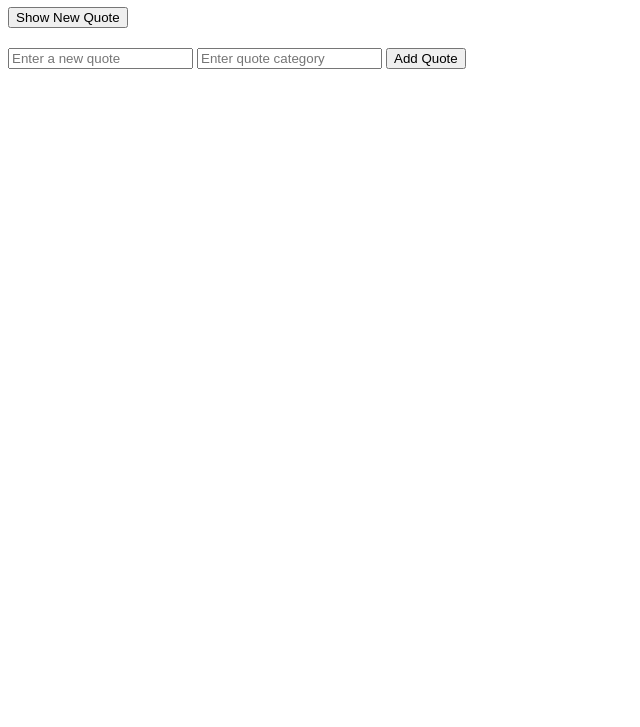
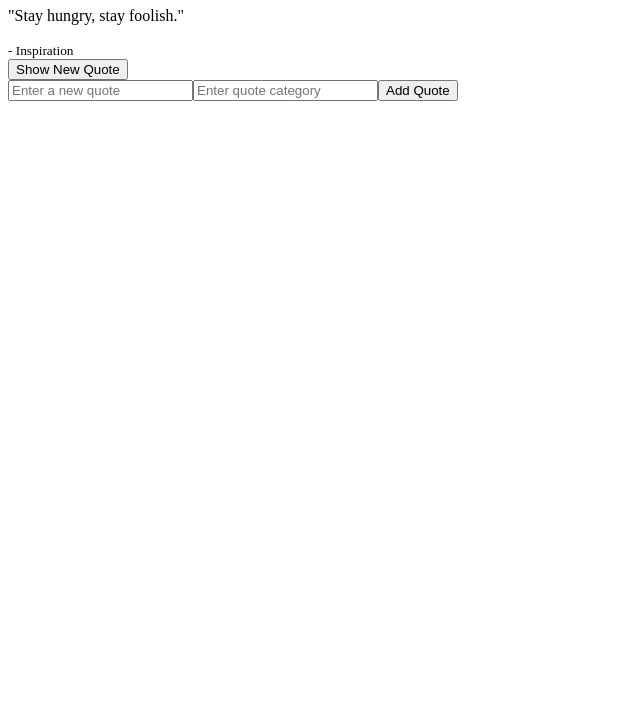
Before and after one commit to kibetdavis/alx_fe_javascript, a plain HTML site: page dom-manipulation/index.html in a window 1280 px wide. Shown: the part 73-800 px from the top of the page, without its empty margins (0-640 px from the left). Drawn offline with Linux system fonts and the light colour scheme.

Commit message:
Final version with all required DOM manipulation

```diff
--- a/dom-manipulation/index.html
+++ b/dom-manipulation/index.html
@@ -8,17 +8,15 @@
 <body>
   <h1>Dynamic Quote Generator</h1>
 
-  <!-- Quote Display -->
-  <div id="quoteDisplay" style="margin-bottom: 20px; font-style: italic;"></div>
+  <!-- Quote Display Section -->
+  <div id="quoteDisplay"></div>
+
+  <!-- Button to show a new quote -->
   <button id="newQuote">Show New Quote</button>
 
-  <!-- Form to Add New Quotes -->
-  <div style="margin-top: 20px;">
-    <input id="newQuoteText" type="text" placeholder="Enter a new quote" />
-    <input id="newQuoteCategory" type="text" placeholder="Enter quote category" />
-    <button onclick="addQuote()">Add Quote</button>
-  </div>
+  <!-- The quote input form will be generated via JavaScript -->
 
+  <!-- JavaScript file -->
   <script src="script.js"></script>
 </body>
 </html>
--- a/dom-manipulation/script.js
+++ b/dom-manipulation/script.js
@@ -1,34 +1,66 @@
+// ✅ Array of quote objects with text and category
 let quotes = [
   { text: "The best way to get started is to quit talking and begin doing.", category: "Motivation" },
   { text: "Life is what happens when you're busy making other plans.", category: "Life" },
   { text: "Stay hungry, stay foolish.", category: "Inspiration" }
 ];
 
+// ✅ Function to display a random quote using innerHTML
 function showRandomQuote() {
   const quoteDisplay = document.getElementById("quoteDisplay");
   const randomIndex = Math.floor(Math.random() * quotes.length);
   const quote = quotes[randomIndex];
 
+  // This is required by the checker
   quoteDisplay.innerHTML = `<p>"${quote.text}"</p><small>- ${quote.category}</small>`;
 }
 
+// ✅ Function to add a new quote from user input
 function addQuote() {
   const text = document.getElementById("newQuoteText").value.trim();
   const category = document.getElementById("newQuoteCategory").value.trim();
+
   if (text && category) {
     quotes.push({ text, category });
     document.getElementById("newQuoteText").value = "";
     document.getElementById("newQuoteCategory").value = "";
-    showRandomQuote();
+    showRandomQuote(); // Optional: show newly added quote
   }
 }
 
-// ✅ Add this to satisfy the checker
+// ✅ Function to dynamically create the input form using createElement and appendChild
 function createAddQuoteForm() {
-  console.log("createAddQuoteForm called - form already in HTML");
+  const formDiv = document.createElement("div");
+
+  const inputText = document.createElement("input");
+  inputText.id = "newQuoteText";
+  inputText.type = "text";
+  inputText.placeholder = "Enter a new quote";
+
+  const inputCategory = document.createElement("input");
+  inputCategory.id = "newQuoteCategory";
+  inputCategory.type = "text";
+  inputCategory.placeholder = "Enter quote category";
+
+  const addButton = document.createElement("button");
+  addButton.id = "addQuoteBtn";
+  addButton.textContent = "Add Quote";
+
+  // Add event listener to the button
+  addButton.addEventListener("click", addQuote);
+
+  // Append all elements to the form container
+  formDiv.appendChild(inputText);
+  formDiv.appendChild(inputCategory);
+  formDiv.appendChild(addButton);
+
+  // Append the form to the body
+  document.body.appendChild(formDiv);
 }
 
+// ✅ Event listener for 'Show New Quote' button
 document.getElementById("newQuote").addEventListener("click", showRandomQuote);
-document.getElementById("addQuoteBtn").addEventListener("click", addQuote);
 
+// ✅ Call both functions on page load
 showRandomQuote();
+createAddQuoteForm();
```
